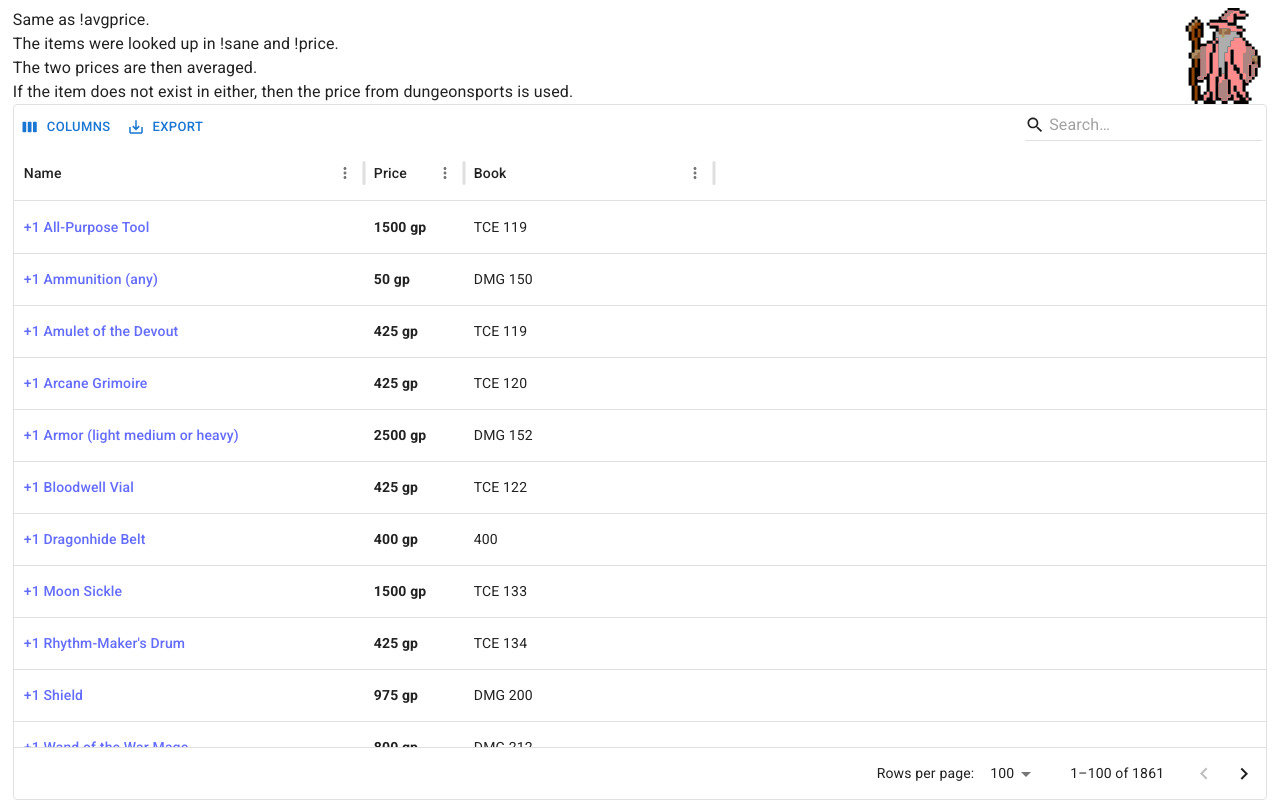
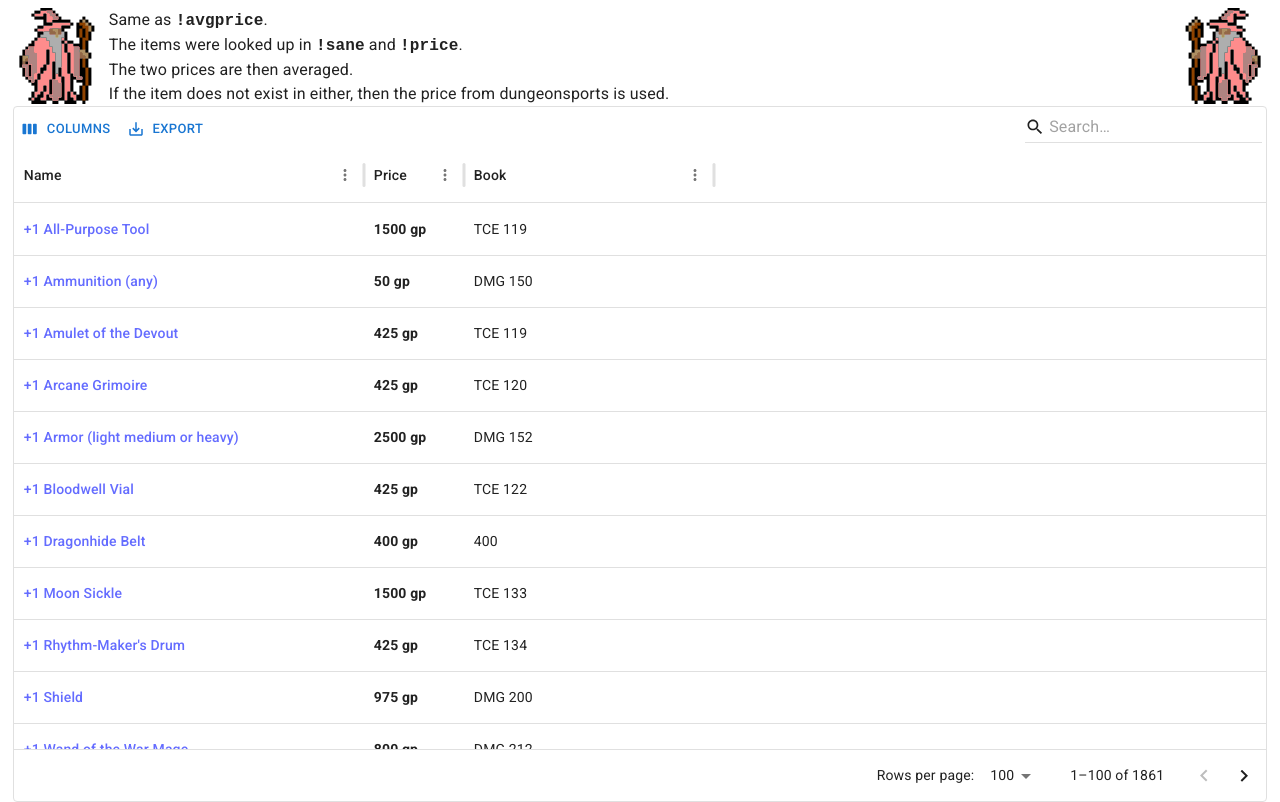
Before and after one commit to edlost113/avgprice, a React (Vite) app in the folder avgprice/: page / in a window 1280 px wide. Built offline with nearby package versions, Linux system fonts and the light colour scheme.

Commit message:
because funny

```diff
--- a/avgprice/src/App.css
+++ b/avgprice/src/App.css
@@ -1,5 +1,17 @@
-#dancingWizard {
+#dancingWizardRight {
 width: 96px;
 height: 96px;
 float: right;
 }
+#dancingWizardLeft {
+    width: 96px;
+    height: 96px;
+    float: left;
+    }
+.reverse {
+    transform: scaleX(-1);
+}
+
+.bold {
+    font-weight: bold;
+}
--- a/avgprice/src/App.tsx
+++ b/avgprice/src/App.tsx
@@ -7,7 +7,7 @@ import { Mobile } from './components/Mobile'
 import { ThemeProvider, createTheme } from '@mui/material/styles';
 import CssBaseline from '@mui/material/CssBaseline';
 import { useEffect, useState } from 'react';
-import gifPath from './assets/dancingwizard.gif'; // Adjust the path accordingly
+import gifPath from './assets/dancingwizard.gif';
 import './App.css'
 import '@fontsource/roboto/300.css';
 import '@fontsource/roboto/400.css';
@@ -40,11 +40,12 @@ const App = () => {
       <Box sx={{position: 'absolute', top: '1%', left:'1%', width: '98%', height:'87%'}}>
         <Box>
         <div>
-          <img src={gifPath} alt="dancing wizard" id="dancingWizard"/>
+          <img src={gifPath} alt="dancing wizard" id="dancingWizardLeft" className="reverse"/>
+          <img src={gifPath} alt="ggnore" id="dancingWizardRight" />
         </div>
         <div id="useageText">
-          Same as !avgprice. <br />
-          The items were looked up in !sane and !price. <br />
+          Same as <code className="bold">!avgprice</code>. <br />
+          The items were looked up in <code className="bold">!sane</code> and <code className="bold">!price</code>. <br />
           The two prices are then averaged. <br />
           If the item does not exist in either, then the price from dungeonsports is used. <br />
         </div>
```
